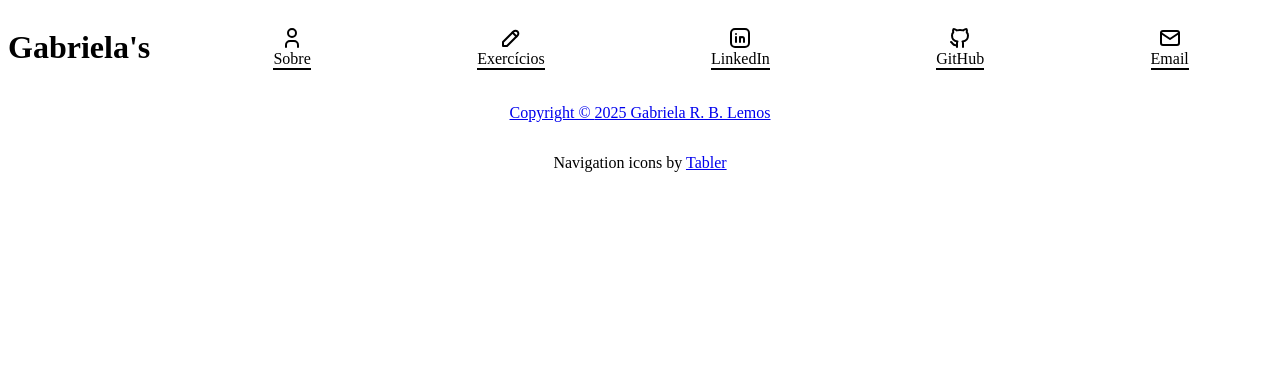
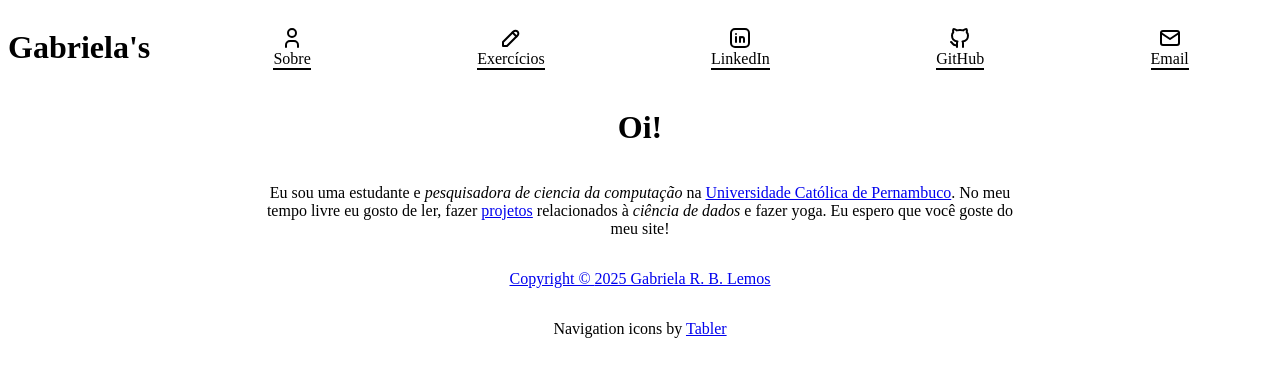
Before and after one commit to GabrielaRBLemos/ProgamacaoWeb, a plain HTML site: page index.html in a window 1280 px wide. Drawn offline with Linux system fonts and the light colour scheme.

Commit message:
added about me page

```diff
--- a/style.css
+++ b/Assets/style.css
@@ -30,6 +30,16 @@ nav a{
     text-decoration: none;
     color:var(--text-color)
 }
+main{
+    display: flex;
+    flex-direction:column;
+    align-items: center;
+    justify-content: center;
+}
+main p{
+    width: 60vw;
+    text-align: center;
+}
 footer{
     display: flex;
     flex-direction:column;
--- a/index.html
+++ b/index.html
@@ -7,7 +7,7 @@
         <title>Gabriela's Site</title>
         <meta name="description" content="Data Scientist | Student at Universidade Católica de Pernambuco">
         <meta name="author" content="GabrielaRBLemos">
-        <link rel="stylesheet" href="./style.css">
+        <link rel="stylesheet" href="./Assets/style.css">
         <link rel="icon" href="./favicon.ico" type="image/x-icon">
     </head>
     <body>
@@ -20,15 +20,21 @@
                 <h1>Gabriela's</h1>
                 <nav>
                     <ul>
-                        <li><a><img src="Assets/user.svg">Sobre</a></li>
+                        <li><a href="/index.html"><img src="Assets/user.svg">Sobre</a></li>
                         <li><a><img src="Assets/pencil.svg">Exercícios</a></li>
-                        <li><a href="https://www.linkedin.com/in/gabrielarblemos"><img src="Assets/brand-linkedin.svg"> LinkedIn</a></li>
-                        <li><a href="https://github.com/GabrielaRBLemos"><img src="Assets/brand-github.svg">GitHub</a></li>
+                        <li><a href="https://www.linkedin.com/in/gabrielarblemos" target="_blank"><img src="Assets/brand-linkedin.svg"> LinkedIn</a></li>
+                        <li><a href="https://github.com/GabrielaRBLemos" target="_blank"><img src="Assets/brand-github.svg">GitHub</a></li>
                         <li><a href="mailto:gabrielarblemos@gmail.com"><img src="Assets/mail.svg">Email</a></li>
                     </ul>
                 </nav>
             </div>
         </header>
+        <main>
+            <h1>Oi!</h1>
+            <p>
+                Eu sou uma estudante e <em>pesquisadora de ciencia da computação</em> na <a href="https://portal.unicap.br/" target="_blank">Universidade Católica de Pernambuco</a>. No meu tempo livre eu gosto de ler, fazer <a href="https://github.com/GabrielaRBLemos" target="_blank">projetos</a> relacionados à <em>ciência de dados</em> e fazer yoga. Eu espero que você goste do meu site!
+            </p>
+        </main>
         <footer><p><a href="LICENSE">Copyright © <script>document.write( new Date().getFullYear() );</script> Gabriela R. B. Lemos</a></p><p>Navigation icons by <a href="https://github.com/tabler/tabler/tree/main">Tabler</a></p></footer>
-    </body>
+    </body></a>
 </html>
```
